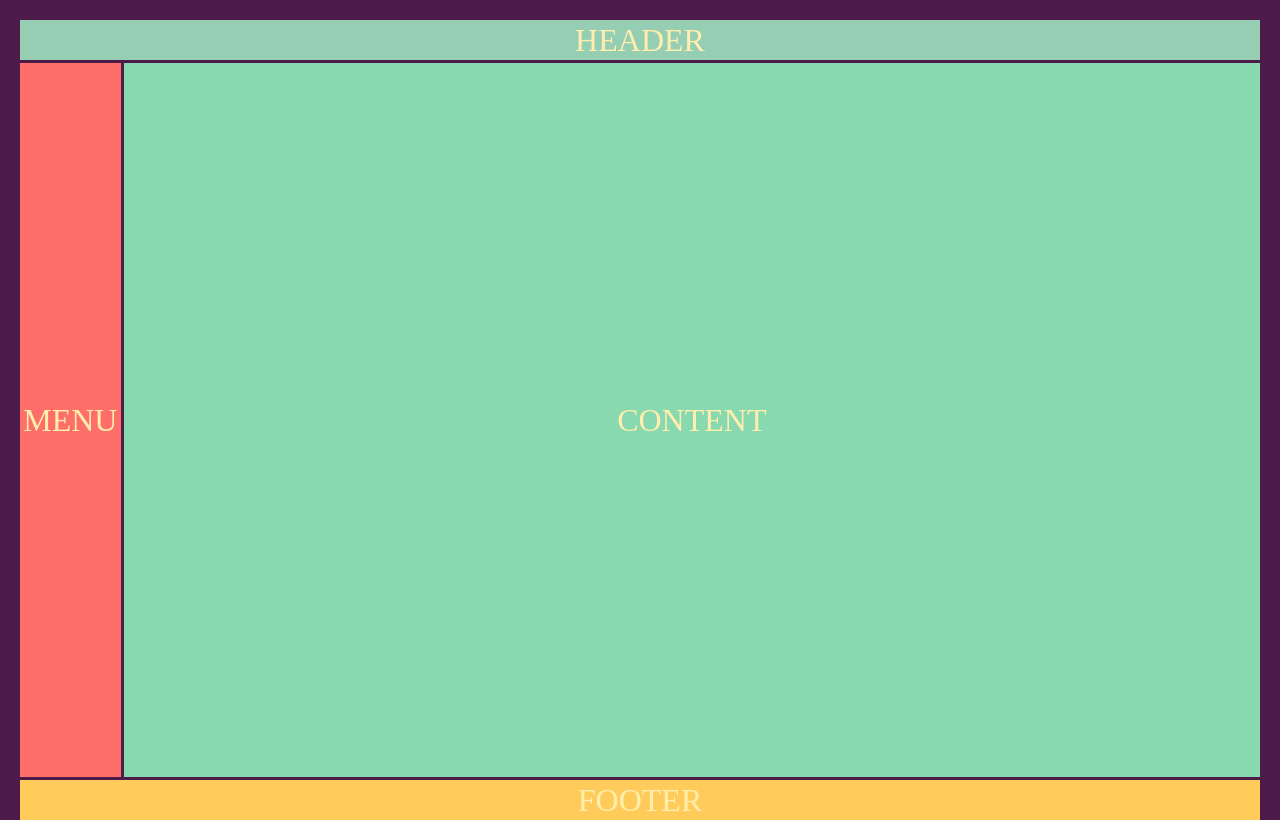
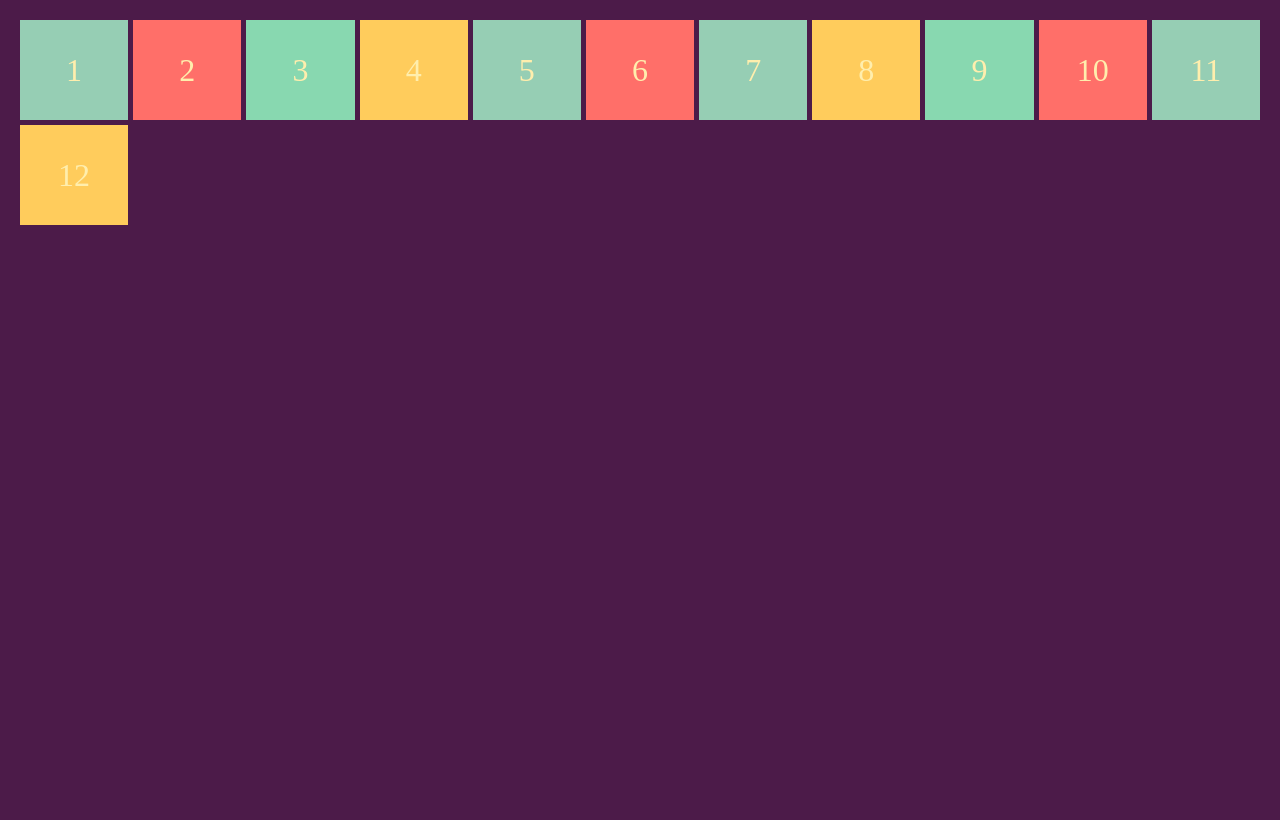
Before and after one commit to Hemephelus/Youtube_Recreation, a plain HTML site: page index.html in a window 1280 px wide. Drawn offline with Linux system fonts and the light colour scheme.

Commit message:
Implicit_Rows

```diff
--- a/index.html
+++ b/index.html
@@ -10,12 +10,20 @@
 <body>
 
 
-            <div class="container">
-                <div class="header">HEADER</div>
-                <div class="menu">MENU</div>
-                <div class="content">CONTENT</div>
-                <div class="footer">FOOTER</div>
-            </div>
+    <div class="container">
+        <div>1</div>
+        <div>2</div>
+        <div>3</div>
+        <div>4</div>
+        <div>5</div>
+        <div>6</div>
+        <div>7</div>
+        <div>8</div>
+        <div>9</div>
+        <div>10</div>
+        <div>11</div>
+        <div>12</div>
+    </div>
 
 
 </body>
--- a/style.css
+++ b/style.css
@@ -41,12 +41,13 @@ body{
 
 .container {
     display: grid;
-    grid-gap: 3px;
-    grid-template-columns: repeat(12, 1fr);
-    grid-template-rows: 40px auto 40px;
-    grid-template-areas: "h h h h h h h h h h h h"
+    grid-gap: 5px;
+    grid-template-columns: repeat(auto-fit, minmax(100px,1fr));
+    /* grid-template-rows: repeat(3,100px); */
+    grid-auto-rows: 100px;
+    /* grid-template-areas: "h h h h h h h h h h h h"
                 "m c c c c c c c c c c c"
-                "f f f f f f f f f f f f";
+                "f f f f f f f f f f f f"; */
 }
 
 
```
